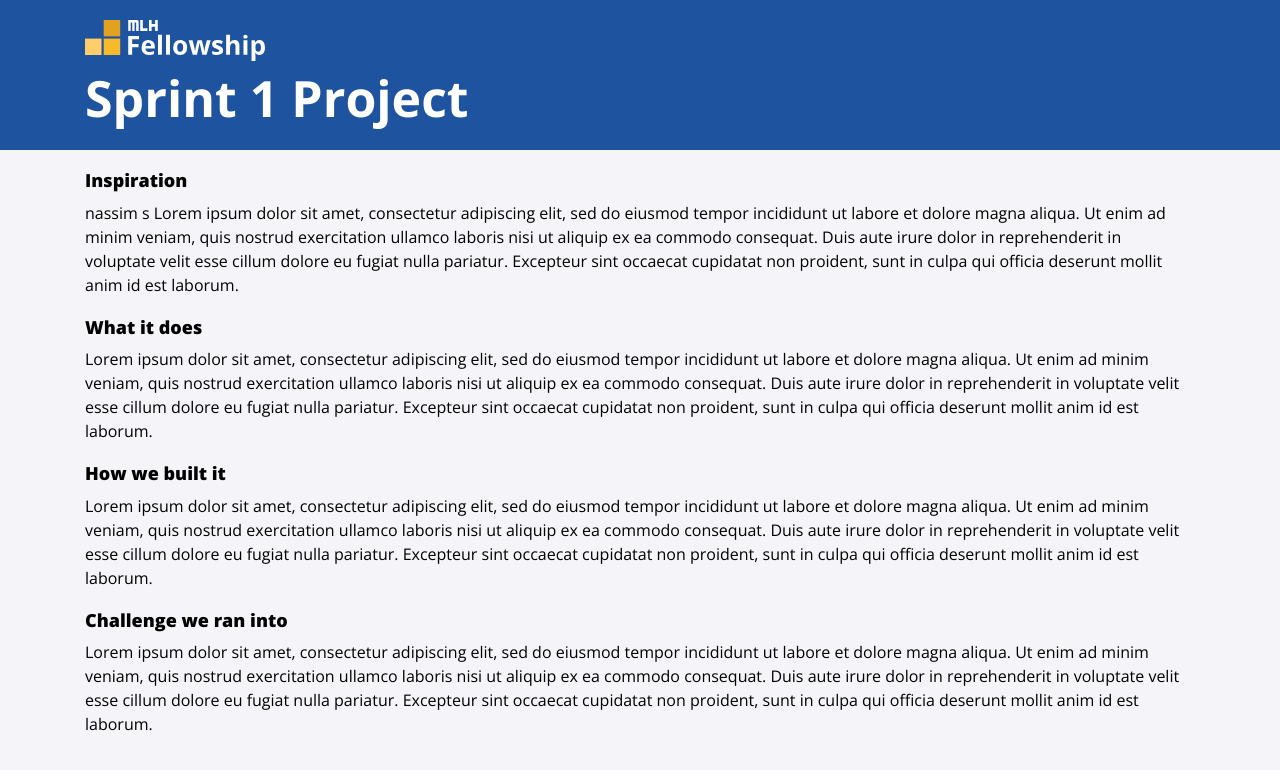
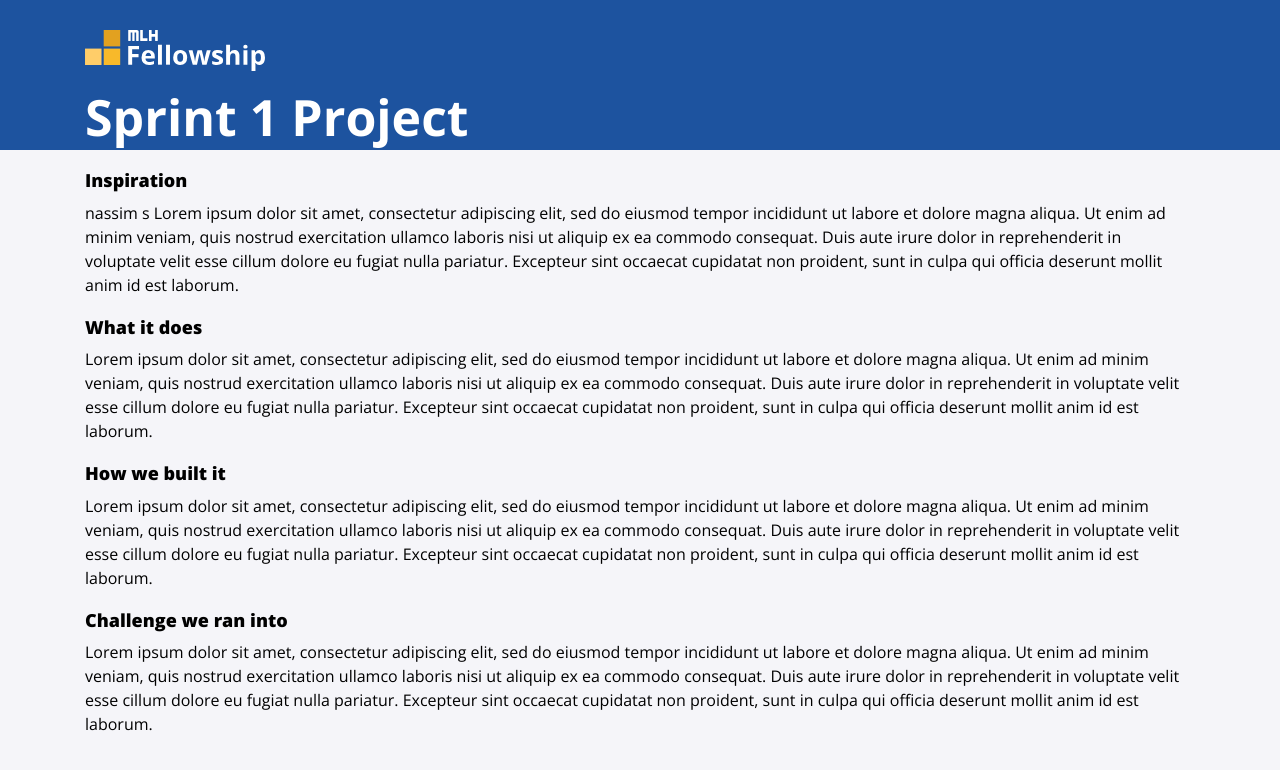
Before and after one commit to nassimb0u/nassimb0u.github.io, a Jekyll site: the page built from projects/sprint1.md, in a window 1280 px wide. Shown: the top 770 px of the page. Built offline with Jekyll 4.4.1, drawn with Linux system fonts in a browser that asks for light colours; nearby versions of some CDN libraries.

Commit message:
improve layout (customize

```diff
--- a/_sass/all.scss
+++ b/_sass/all.scss
@@ -79,12 +79,17 @@ a {
 }
 
 .icon {
-    width: 70px;
-    height: 70px;
+    width: 100px;
+    height: 100px;
     margin-right: 20px;
-    padding: 10px;
 
     img {
         width: 100%;
     }
 }
+
+img {
+  vertical-align: middle;
+  border-style: none;
+  margin: 10px 0px;
+}
--- a/_sass/profile.scss
+++ b/_sass/profile.scss
@@ -2,7 +2,8 @@
     background-color: #1d539f !important;
     text-align: center;
     height: 320px;
-    margin-bottom: 50px;
+    margin-bottom: 30px;
+    padding-top: 1px;
     h1 {
         font-size: 50px;
         font-weight: 700;
```
